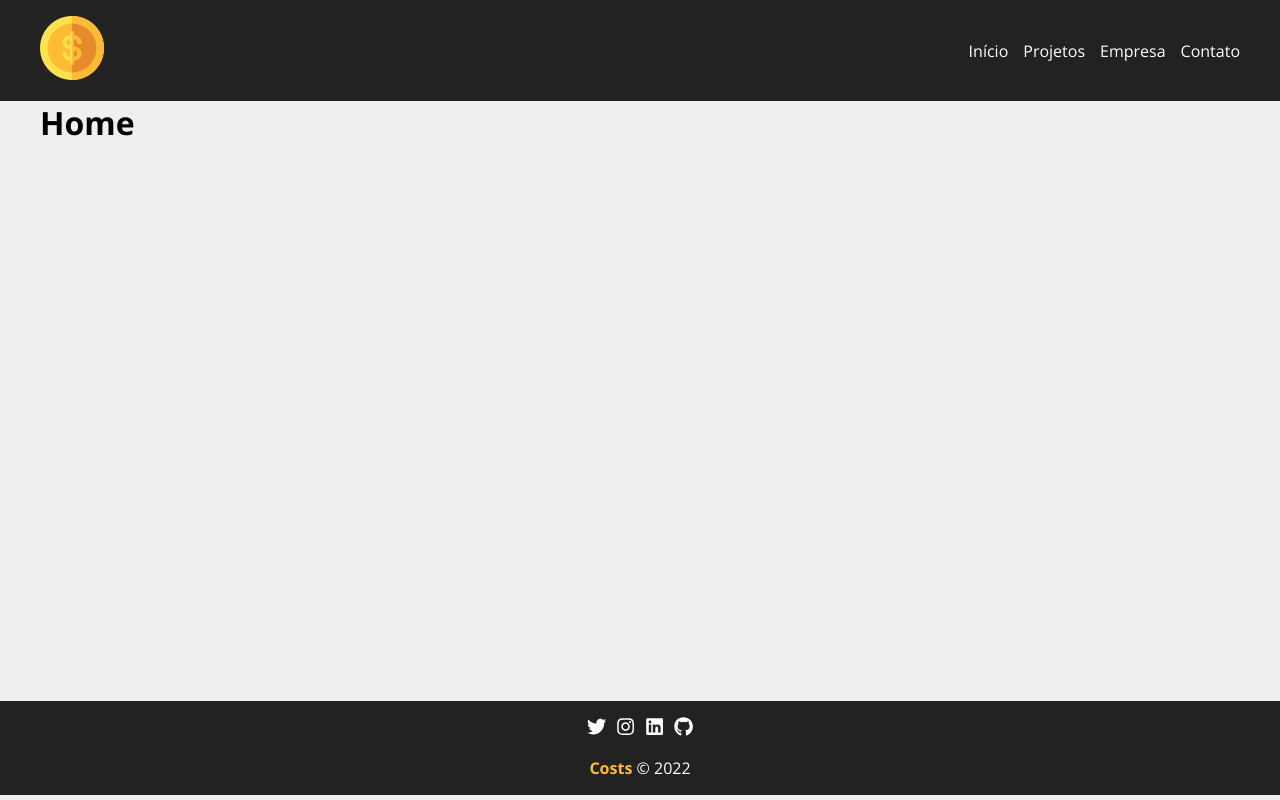
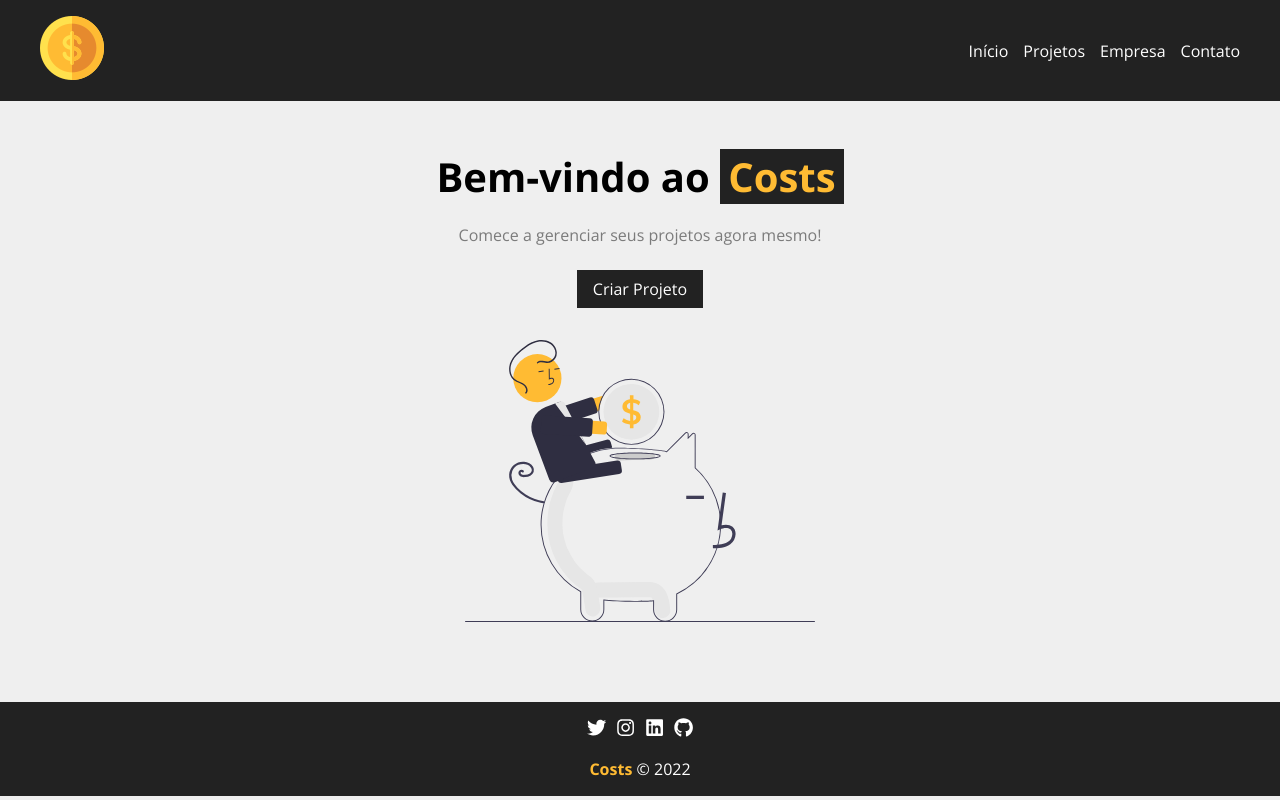
Before and after one commit to lfelipecx/ProjetoCosts, a React (Create React App) app: page / in a window 1280 px wide. Built offline with nearby package versions, Linux system fonts and the light colour scheme.

Commit message:
home criada

```diff
--- a/src/components/layout/Footer.module.css
+++ b/src/components/layout/Footer.module.css
@@ -17,10 +17,6 @@
     color: #ffbb33
 }
 
-.social_list a:hover{
-    color: #ffbb33
-}
-
 .social_list svg{
     font-size: 1.2em;
 }
--- /dev/null
+++ b/src/components/layout/LinkButton.js
@@ -0,0 +1,14 @@
+import {Link} from 'react-router-dom'
+
+import styles from './LinkButton.module.css'
+
+
+function LinkButton({to, text}){
+    return(
+        <Link className={styles.btn} to={to} >
+            {text}
+        </Link>
+    )
+}
+
+export default LinkButton
--- /dev/null
+++ b/src/components/layout/LinkButton.module.css
@@ -0,0 +1,11 @@
+.btn{
+    background-color: #222;
+    color: #fff;
+    padding: 0.5em 1em;
+    text-decoration: none;
+    transition: 0.5s;
+}
+
+.btn:hover{
+    color: #ffbb33;
+}
--- a/src/components/pages/Home.js
+++ b/src/components/pages/Home.js
@@ -1,6 +1,18 @@
+import styles from './Home.module.css'
+import savings from '../../img/savings.svg'
+import LinkButton from '../layout/LinkButton'
+
+
 function Home(){
     return(
-        <h1>Home</h1>
+        <section className={styles.home_container}>
+            <h1>
+                Bem-vindo ao <span>Costs</span>
+            </h1>
+            <p>Comece a gerenciar seus projetos agora mesmo!</p>
+            <LinkButton to='/newproject' text='Criar Projeto' />
+            <img src={savings} alt="Costs" />
+        </section>
     )
 }
 
--- /dev/null
+++ b/src/components/pages/Home.module.css
@@ -0,0 +1,29 @@
+.home_container{
+    width: 100%;
+    display: flex;
+    flex-direction: column;
+    align-items: center;
+    justify-content: center;
+    padding: 3em;
+}
+
+.home_container h1{
+    font-size: 2.5em;
+    margin-bottom: 0.5em;
+}
+
+.home_container h1 span{
+    color: #ffbb33;
+    padding: 0 0.2em;
+    background-color: #222;
+}
+
+.home_container p{
+    margin-bottom: 1.5em;
+    color: #7b7b7b;
+}
+
+.home_container img{
+    width: 350px;
+    margin: 2em 0;
+}
```
